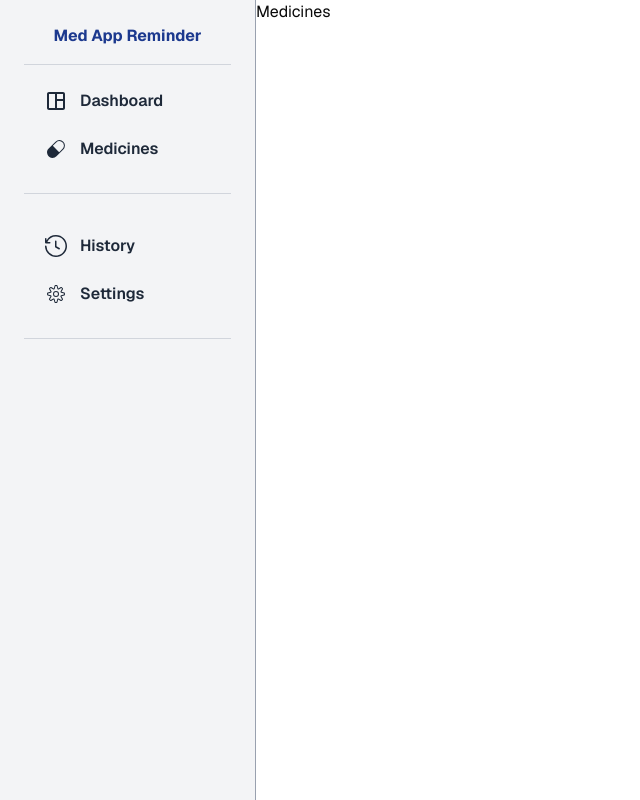
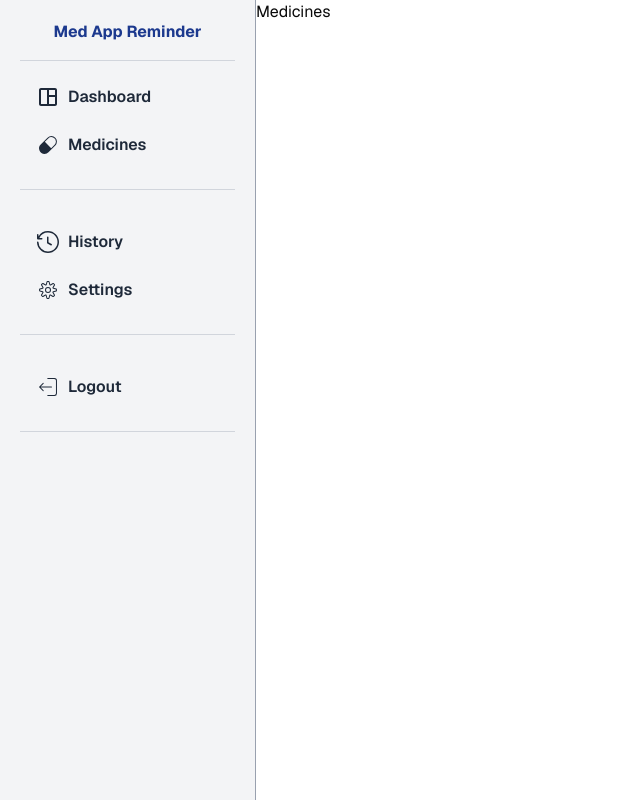
Before and after one commit to Brook-sheet/med-reminder-web-app, a Next.js app: page /medicines in a window 1280 px wide. Shown: the whole page, without its empty margins (0-640 px from the left). Built offline with nearby package versions, Linux system fonts and the light colour scheme.

Commit message:
created login pages

```diff
--- a/app/(auth)/layout.tsx
+++ b/app/(auth)/layout.tsx
@@ -0,0 +1,12 @@
+
+export default function Formlayout({
+  children,
+}: {
+  children: React.ReactNode;
+}) {
+  return (
+    <div className="h-screen flex items-center justify-center bg-gray-800">
+      <main>{children}</main>
+    </div>
+  );
+}
--- a/app/(auth)/sign-in/page.tsx
+++ b/app/(auth)/sign-in/page.tsx
@@ -0,0 +1,43 @@
+"use client"
+
+import React, { use } from 'react'
+import {Card, CardHeader, CardDescription, CardContent, CardTitle} from '@/components/ui/card'
+import { Input } from '@/components/ui/input'
+import { Separator } from '@/components/ui/separator'
+import { Link } from 'lucide-react'
+import { Button } from '@/components/ui/button'
+
+
+const Signin = () => {
+  return (
+    <div className="h-full flex items-center justify-center bg-gray-800">
+        <Card className="md:h-auto w-[80%] sm:w-[420] p-4 sm:p-8">
+            <CardHeader>
+                <CardTitle className="text-center">Login</CardTitle>
+                <CardDescription className="text-sm text-center text-accent-foreground">
+                    Enter your credentials to access your account
+                </CardDescription>
+            </CardHeader>
+            <CardContent className="px-2 sm:px-6 ">
+                <form action="" className="space-y-3">
+                <Input type="email" disabled={false} onChange={() => {}} required placeholder="Email" />
+                <Input placeholder="Password" type="password" />
+                <Button className="w-full" disabled={false}>
+                    Sign In
+                </Button>
+                </form>
+
+                <Separator/>
+
+                <p className="text-sm text-center text-muted-foreground mt-2">
+                    Create new account? <a href="/sign-up" className="text-blue-500 hover:underline cursor-pointer">Sign Up</a>
+
+                </p>
+            </CardContent>
+        </Card>
+
+    </div>
+  )
+}
+
+export default Signin
--- a/app/(auth)/sign-up/page.tsx
+++ b/app/(auth)/sign-up/page.tsx
@@ -0,0 +1,44 @@
+"use client"
+
+import React, { use } from 'react'
+import {Card, CardHeader, CardDescription, CardContent, CardTitle} from '@/components/ui/card'
+import { Input } from '@/components/ui/input'
+import { Separator } from '@/components/ui/separator'
+import { Link } from 'lucide-react'
+import { Button } from '@/components/ui/button'
+
+
+const Signup = () => {
+  return (
+    <div className="h-full flex items-center justify-center bg-gray-800">
+        <Card className="md:h-auto w-[80%] sm:w-[420] p-4 sm:p-8">
+            <CardHeader>
+                <CardTitle className="text-center">Create account</CardTitle>
+                <CardDescription className="text-sm text-center text-accent-foreground">
+                    Enter your credentials to access your account
+                </CardDescription>
+            </CardHeader>
+            <CardContent className="px-2 sm:px-6 ">
+                <form action="" className="space-y-3">
+                <Input type="email" disabled={false} onChange={() => {}} required placeholder="Email" />
+                <Input placeholder="Password" disabled={false} onChange={()=>{}} required type="password" />
+                <Input placeholder="Confirm Password" disabled={false} onChange={()=>{}} required type="password" />
+                <Button className="w-full" disabled={false}>
+                    Sign Up
+                </Button>
+                </form>
+
+                <Separator/>
+
+                <p className="text-sm text-center text-muted-foreground mt-2">
+                    Already have an account? <a href="/sign-in" className="text-blue-500 hover:underline cursor-pointer">Sign In</a>
+
+                </p>
+            </CardContent>
+        </Card>
+
+    </div>
+  )
+}
+
+export default Signup
--- a/components/navbar.tsx
+++ b/components/navbar.tsx
@@ -6,6 +6,7 @@ import { GiHamburgerMenu } from "react-icons/gi";
 import { MdOutlineSpaceDashboard } from "react-icons/md";
 import { CiPill, CiSettings } from "react-icons/ci";
 import { GoHistory } from "react-icons/go";
+import { CiLogout } from "react-icons/ci";
 const Navbar = () => {
   return (
     <div>
@@ -19,7 +20,7 @@ const Navbar = () => {
               />
             </DisclosureButton>
             <div
-              className={`p-6 w-1/2 h-screen bg-gray-100 border-r border-gray-400 z-20 fixed top-0 transition-transform ease-out delay-150 duration-200 ${open ? "translate-x-0" : "-translate-x-full"} md:translate-x-0 md:w-64 md:left-0`}
+              className={`p-5 w-1/2 h-screen bg-gray-100 border-r border-gray-400 z-20 fixed top-0 transition-transform ease-out delay-150 duration-200 ${open ? "translate-x-0" : "-translate-x-full"} md:translate-x-0 md:w-64 md:left-0`}
             >
               <div className="flex flex-col justify-start items-center">
                 <h1 className="text-base text-center font-bold text-blue-900 border-b border-gray-300 pb-4 w-full">
@@ -27,15 +28,15 @@ const Navbar = () => {
                 </h1>
                 <div className="my-4 border-b border-gray-300 pb-4 w-full">
                   <Link href="/">
-                    <div className="flex mb-2 justify-start items-center gap-3 px-5 hover:bg-gray-800 p-2 rounded-md group cursor-pointer hover:shadow-lg m-auto">
-                      <MdOutlineSpaceDashboard className="text-2xl text-gray-800 group-hover:text-white" />
+                    <div className="flex mb-2 justify-start items-center gap-2 px-4 hover:bg-gray-800 p-2 rounded-md group cursor-pointer hover:shadow-lg m-auto">
+                      <MdOutlineSpaceDashboard className="text-2xl text-gray-800 group-hover:text-white"/>
                       <h3 className="text-base font-semibold text-gray-800 group-hover:text-white">
                         Dashboard
                       </h3>
                     </div>
                   </Link>
                   <Link href="/medicines">
-                    <div className="flex mb-2 justify-start items-center gap-3 px-5 hover:bg-gray-800 p-2 rounded-md group cursor-pointer hover:shadow-lg m-auto">
+                    <div className="flex mb-2 justify-start items-center gap-2 px-4 hover:bg-gray-800 p-2 rounded-md group cursor-pointer hover:shadow-lg m-auto">
                       <CiPill className="text-2xl text-gray-800 group-hover:text-white" />
                       <h3 className="text-base font-semibold text-gray-800 group-hover:text-white">
                         Medicines
@@ -45,7 +46,7 @@ const Navbar = () => {
                 </div>
                 <div className="my-4 border-b border-gray-300 pb-4 w-full">
                   <Link href="/history">
-                    <div className="flex mb-2 justify-start items-center gap-3 px-5 hover:bg-gray-800 p-2 rounded-md group cursor-pointer hover:shadow-lg m-auto">
+                    <div className="flex mb-2 justify-start items-center gap-2 px-4 hover:bg-gray-800 p-2 rounded-md group cursor-pointer hover:shadow-lg m-auto">
                       <GoHistory className="text-2xl text-gray-800 group-hover:text-white" />
                       <h3 className="text-base font-semibold text-gray-800 group-hover:text-white">
                         History
@@ -53,13 +54,21 @@ const Navbar = () => {
                     </div>
                   </Link>
                   <Link href="/settings">
-                    <div className="flex mb-2 justify-start items-center gap-3 px-5 hover:bg-gray-800 p-2 rounded-md group cursor-pointer hover:shadow-lg m-auto">
+                    <div className="flex mb-2 justify-start items-center gap-2 px-4 hover:bg-gray-800 p-2 rounded-md group cursor-pointer hover:shadow-lg m-auto">
                       <CiSettings className="text-2xl text-gray-800 group-hover:text-white" />
                       <h3 className="text-base font-semibold text-gray-800 group-hover:text-white">
                         Settings
                       </h3>
                     </div>
                   </Link>
+                </div>
+                <div className="my-4 border-b border-gray-300 pb-4 w-full">
+                    <div className="flex mb-2 justify-start items-center gap-2 px-4 hover:bg-gray-800 p-2 rounded-md group cursor-pointer hover:shadow-lg m-auto">
+                      <CiLogout className="text-2xl text-gray-800 group-hover:text-white" />
+                      <h3 className="text-base font-semibold text-gray-800 group-hover:text-white">
+                        Logout
+                      </h3>
+                    </div>
                 </div>
               </div>
             </div>
```
